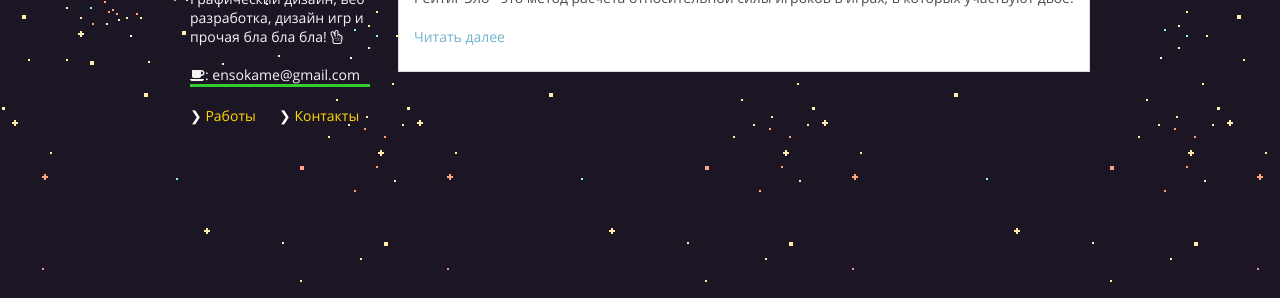
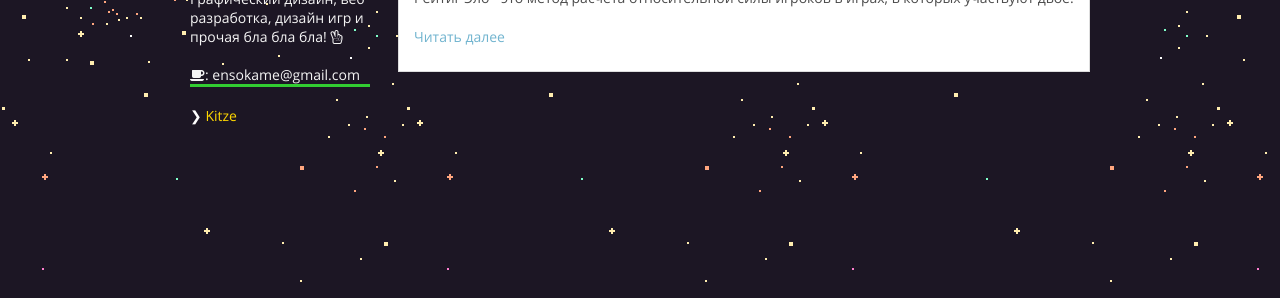
Before and after one commit to IOEnso/ioenso.github.io, a Jekyll site: the page built from index.html, in a window 1280 px wide. Shown: the part 301-599 px from the top of the page. Built offline with Jekyll 4.4.1, drawn with Linux system fonts in a browser that asks for light colours.

Commit message:
Update header.html

```diff
--- a/_includes/header.html
+++ b/_includes/header.html
@@ -1,10 +1,9 @@
-     <header>
+<header>
 	<img src="{{ site.avatar }}" class="rounded" width="180px"/><br />
 	<div class="logo"><a href="/">{{ site.name }} <i class="fa fa-code"></i></a></div>
 	<p class="dsbk">{{ site.description }} <i class="fa fa-hand-peace-o"></i><br /><br />
 	<i class="fa fa-coffee"></i>: ensokame@gmail.com</p><br />
 	<ul>
-	<li>❯ <a href="#">Работы</a></li>
-	<li>❯ <a href="#">Контакты</a></li>
+	<li>❯ <a href="/kitze">Kitze</a></li>
 	</ul>
-      </header>
+</header>
```
